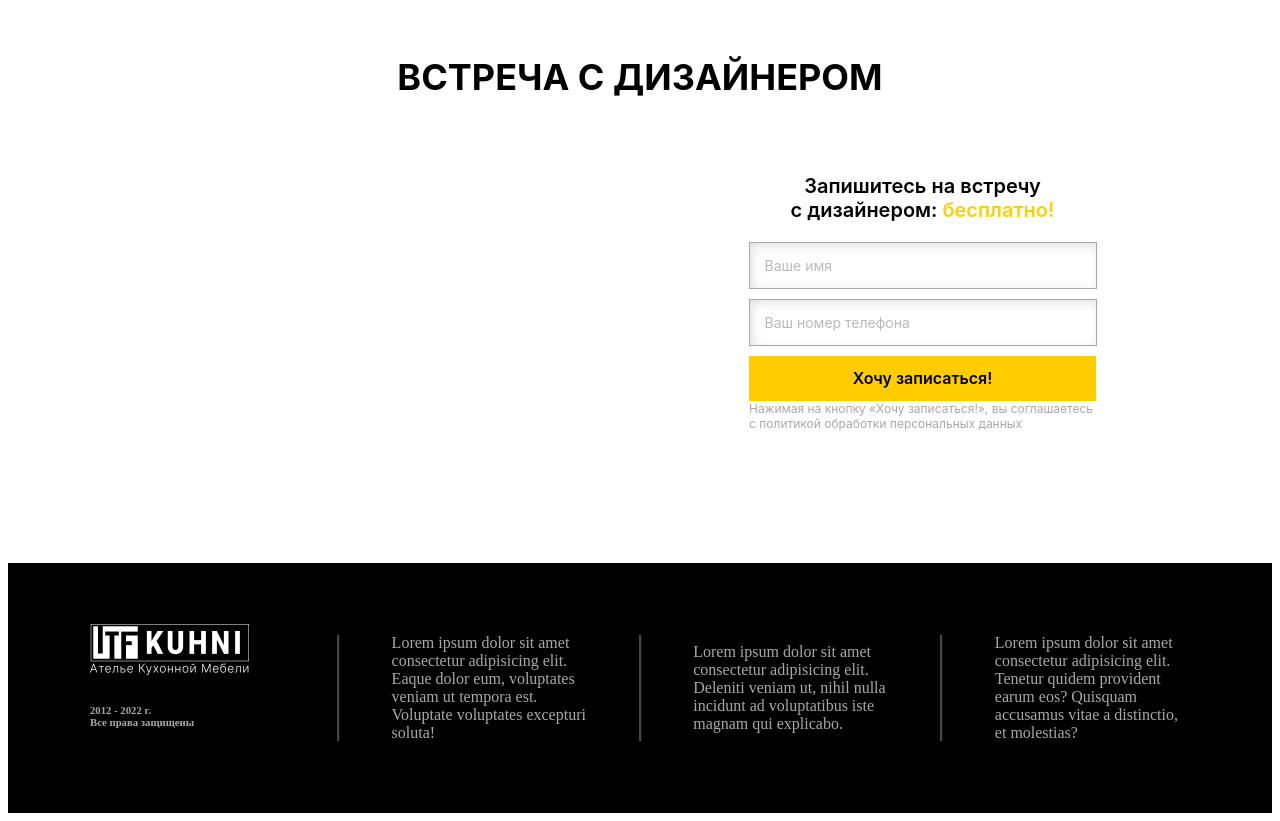
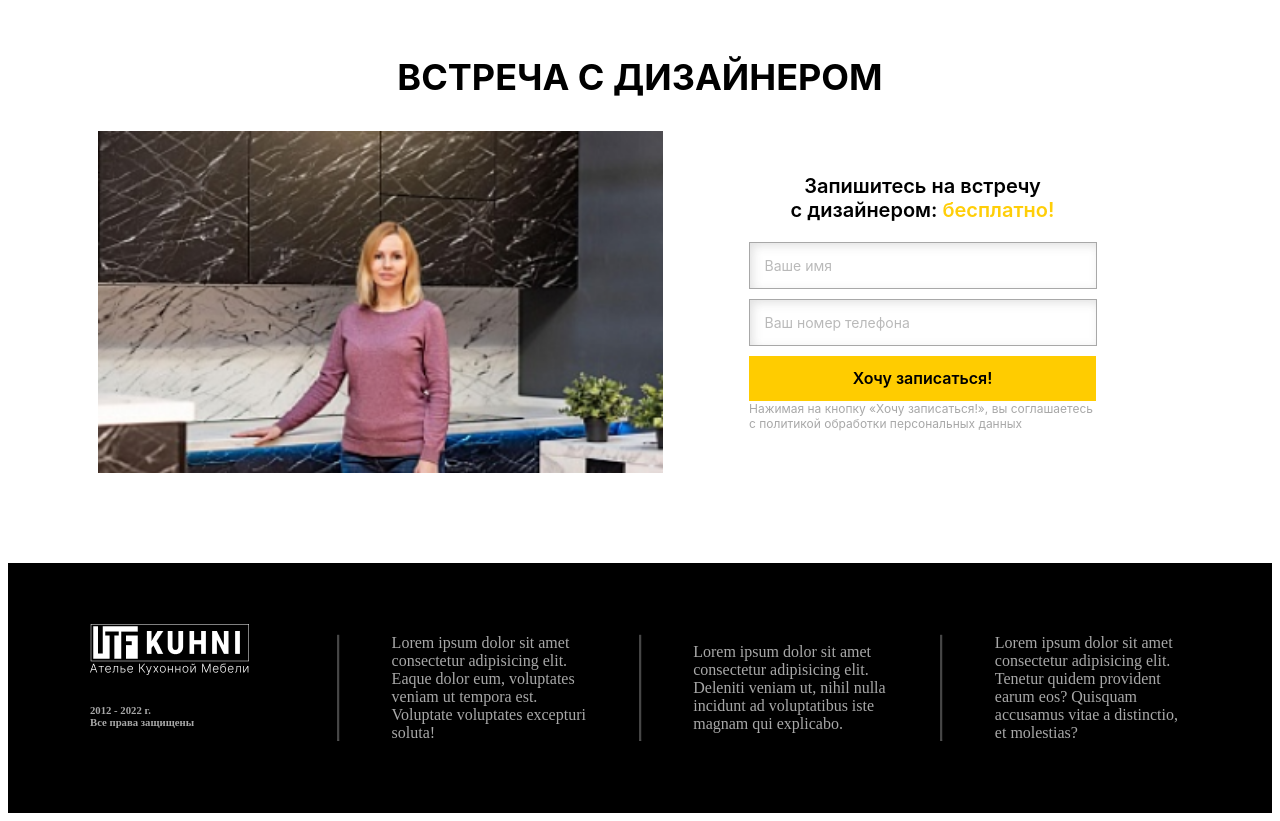
Before and after one commit to tomaz413gr/project, a plain HTML site: page Галянская/itf.html in a window 1280 px wide. Shown: the part 3660-4481 px from the top of the page. Drawn offline with nearby package versions, Linux system fonts and the light colour scheme.

```diff
--- a/Галянская/itf.css
+++ b/Галянская/itf.css
@@ -740,7 +740,7 @@ h4 {
 .Sign_up_content {
   width: 565px;
   height: 342px;
-  background-image: url(img/фото\в\форме\\(2\).png);
+  background-image: url(img/фото\ замена.png);
   background-size: cover;
 }
 .Sign_up span {
```
Also changed, not shown: Галянская/img/фото замена.png (renamed from Галянская/img/фото в форме (2).png).
